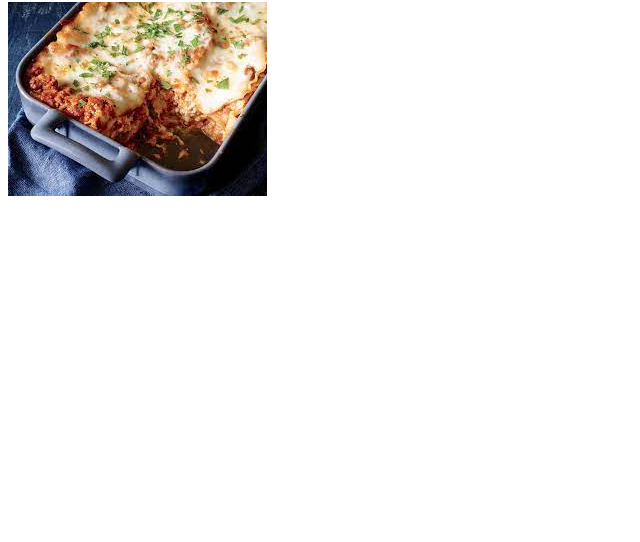
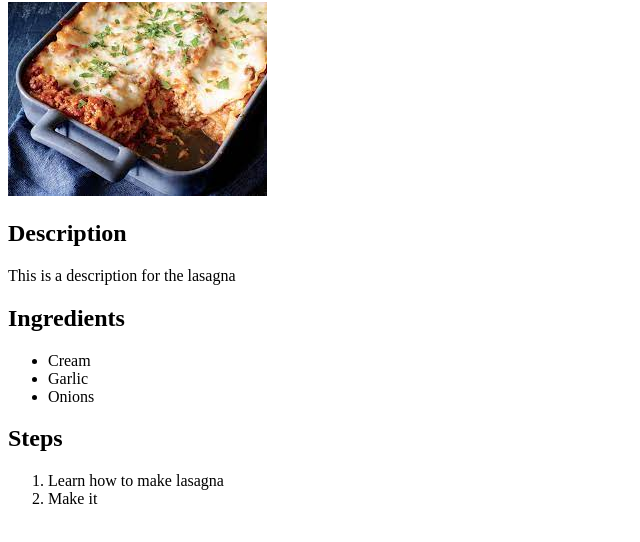
Before and after one commit to DevminDissanayake/odin-recipes, a plain HTML site: page recipes/lasagna.html in a window 1280 px wide. Shown: the part 78-620 px from the top of the page, without its empty margins (0-640 px from the left). Drawn offline with Linux system fonts and the light colour scheme.

Commit message:
Added the content for lasagna page

```diff
--- a/recipes/lasagna.html
+++ b/recipes/lasagna.html
@@ -8,5 +8,21 @@
 <body>
     <h1>Lasagna Recipe</h1>
     <img src="../images/lasagna.jpeg" alt="Picture of Lasagna">
+
+    <h2>Description</h2>
+    <p>This is a description for the lasagna</p>
+
+    <h2>Ingredients</h2>
+    <ul>
+        <li>Cream</li>
+        <li>Garlic</li>
+        <li>Onions</li>
+    </ul>
+
+    <h2>Steps</h2>
+    <ol>
+        <li>Learn how to make lasagna</li>
+        <li>Make it</li>
+    </ol>
 </body>
 </html>
```
